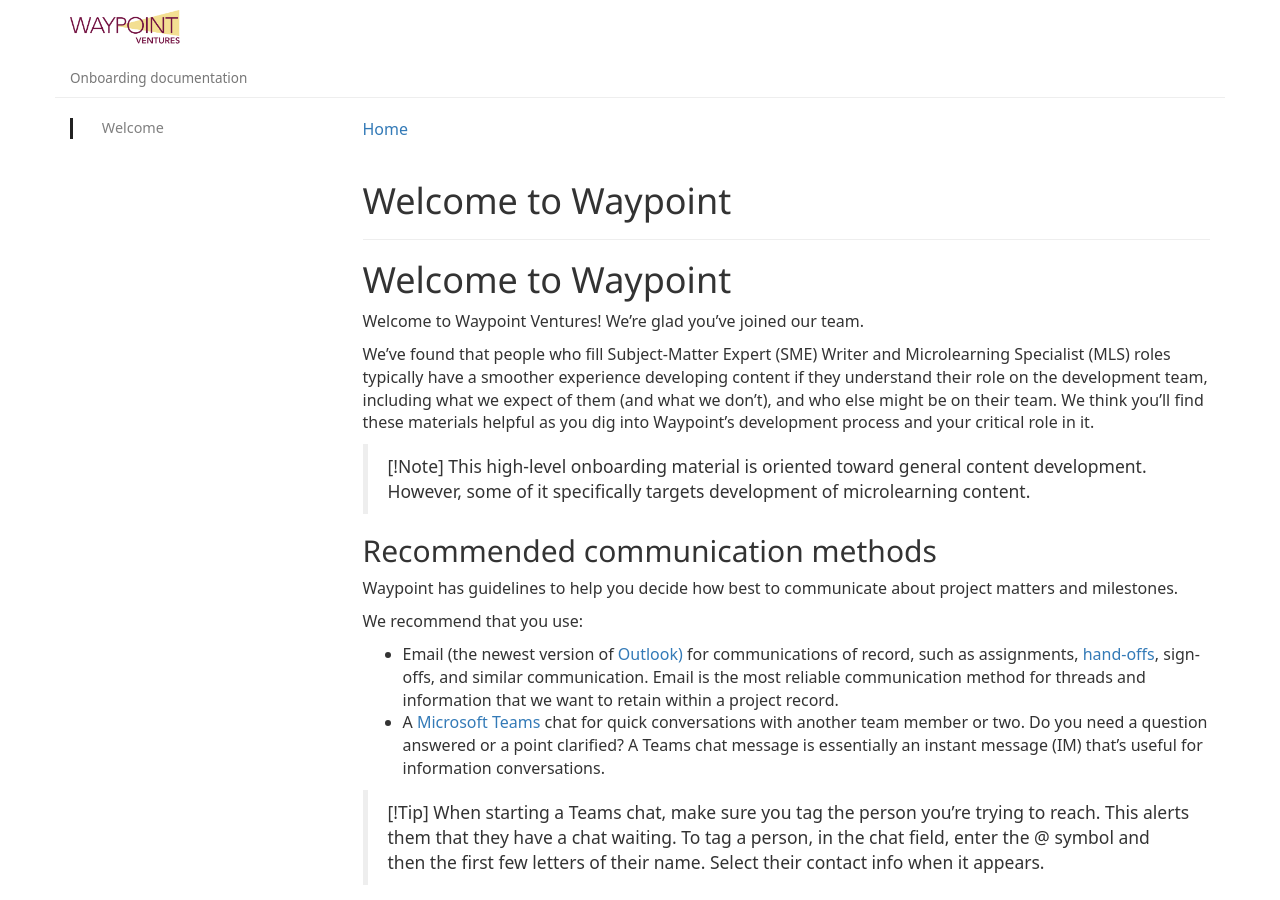
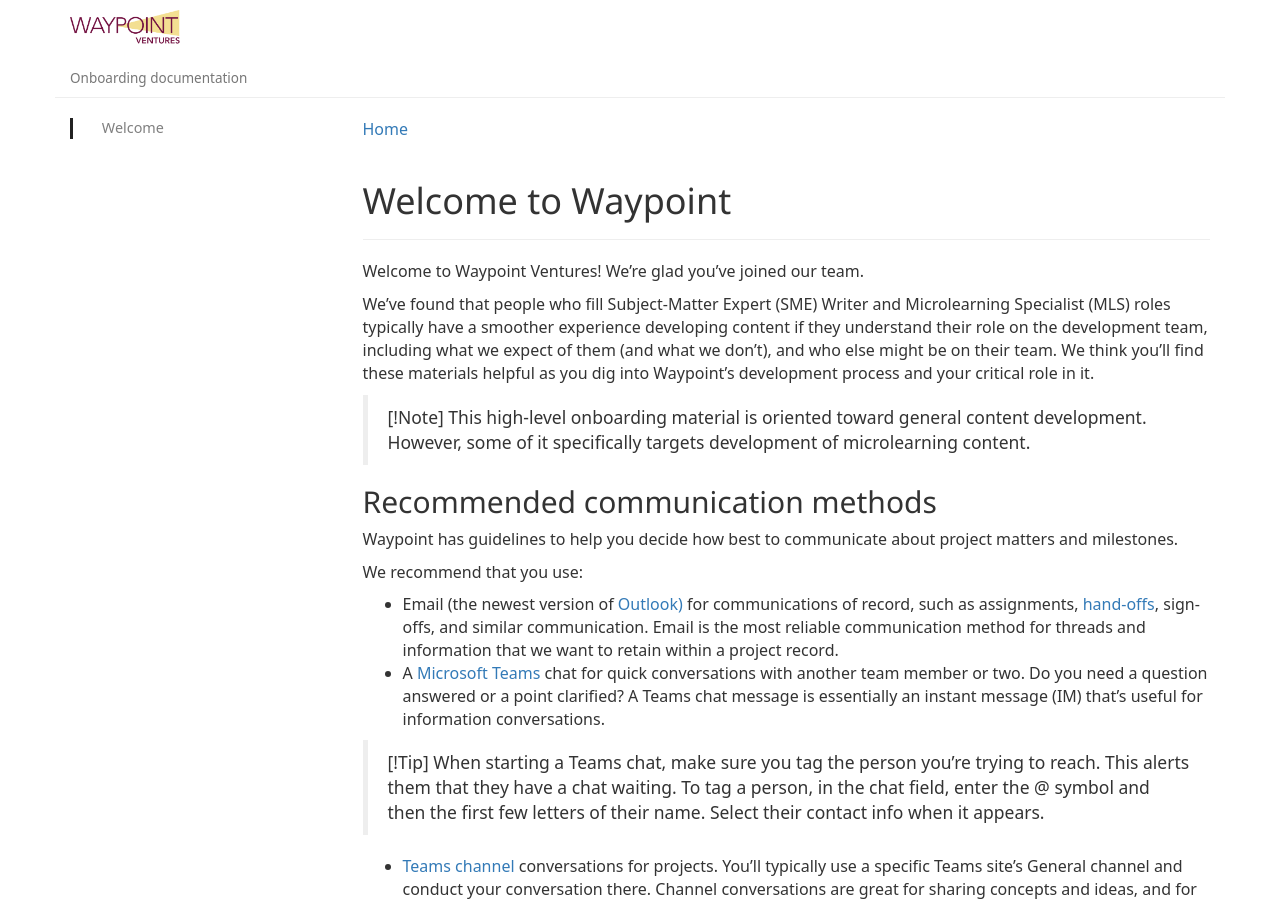
Before and after one commit to WayPointVenturesOrg/onboard-docs, a Jekyll site: the page built from index.md, in a window 1280 px wide and 900 px high. Built offline with Jekyll 4.4.1, drawn with Linux system fonts in a browser that asks for light colours; some web fonts are replaced.

Commit message:
removed h1 from 2 welcome files

```diff
--- a/index.md
+++ b/index.md
@@ -9,8 +9,6 @@ category: welcome-category
 position-in-category: 1
 video_url: "none"
 ---
-
-# Welcome to Waypoint
 
 Welcome to Waypoint Ventures! We’re glad you’ve joined our team.
 
```
Also changed, not shown: _posts/00-welcome/01-welcome.md (+0 -1 lines).
